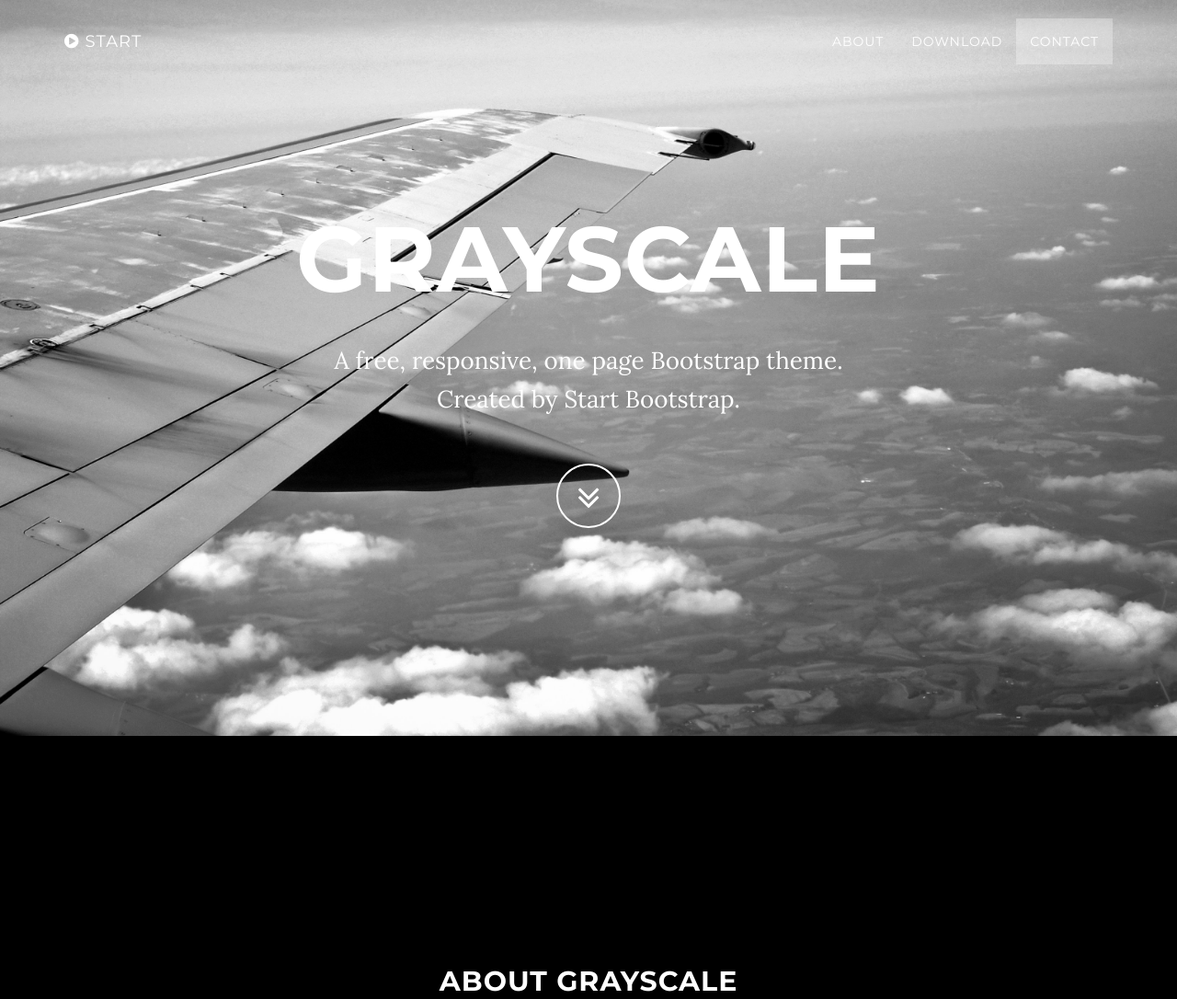
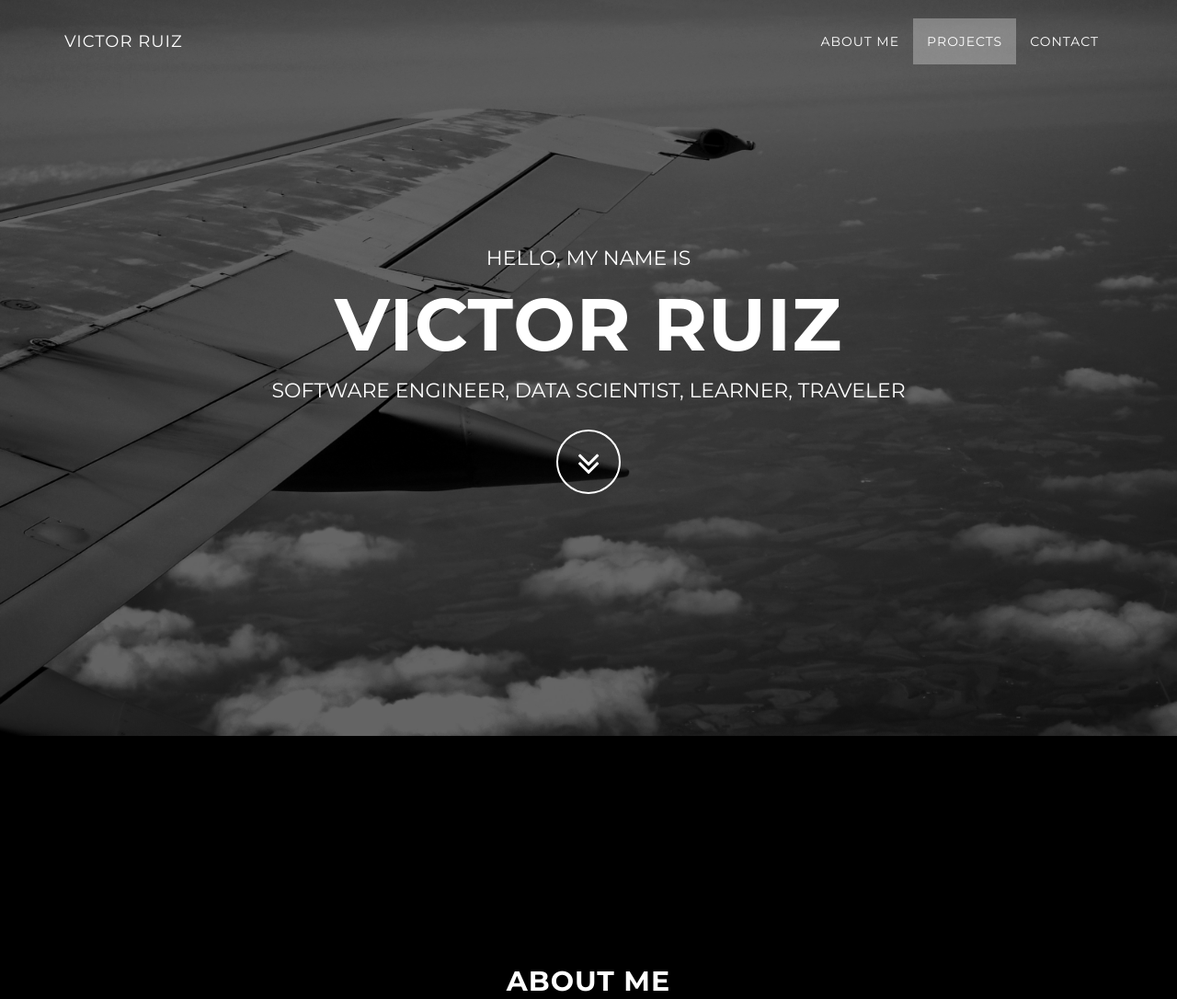
Before and after one commit to vruizext/victor-ruiz-net, a plain HTML site: page index.html in a window 1280 px wide. Shown: the top 1086 px of the page at 92% size. Drawn offline with Linux system fonts and the light colour scheme; some packages are replaced by stand-ins of ours.

Commit message:
first version, no projects

```diff
--- a/index.html
+++ b/index.html
@@ -41,7 +41,7 @@
                     <i class="fa fa-bars"></i>
                 </button>
                 <a class="navbar-brand page-scroll" href="#page-top">
-                    <i class="fa fa-play-circle"></i>  <span class="light">Start</span>
+                    <span class="light">VICTOR RUIZ</span>
                 </a>
             </div>
 
@@ -53,10 +53,10 @@
                         <a href="#page-top"></a>
                     </li>
                     <li>
-                        <a class="page-scroll" href="#about">About</a>
+                        <a class="page-scroll" href="#about">About Me</a>
                     </li>
                     <li>
-                        <a class="page-scroll" href="#download">Download</a>
+                        <a class="page-scroll" href="#download">Projects</a>
                     </li>
                     <li>
                         <a class="page-scroll" href="#contact">Contact</a>
@@ -74,8 +74,9 @@
             <div class="container">
                 <div class="row">
                     <div class="col-md-8 col-md-offset-2">
-                        <h1 class="brand-heading">Grayscale</h1>
-                        <p class="intro-text">A free, responsive, one page Bootstrap theme.<br>Created by Start Bootstrap.</p>
+                        <p class="intro-text">Hello, my name is</p>
+                        <h1 class="brand-heading">Victor Ruiz</h1>
+                        <p class="intro-text">Software Engineer, Data Scientist, Learner, Traveler</p>
                         <a href="#about" class="btn btn-circle page-scroll">
                             <i class="fa fa-angle-double-down animated"></i>
                         </a>
@@ -89,10 +90,14 @@
     <section id="about" class="container content-section text-center">
         <div class="row">
             <div class="col-lg-8 col-lg-offset-2">
-                <h2>About Grayscale</h2>
-                <p>Grayscale is a free Bootstrap 3 theme created by Start Bootstrap. It can be yours right now, simply download the template on <a href="http://startbootstrap.com/template-overviews/grayscale/">the preview page</a>. The theme is open source, and you can use it for any purpose, personal or commercial.</p>
-                <p>This theme features stock photos by <a href="http://gratisography.com/">Gratisography</a> along with a custom Google Maps skin courtesy of <a href="http://snazzymaps.com/">Snazzy Maps</a>.</p>
-                <p>Grayscale includes full HTML, CSS, and custom JavaScript files along with LESS files for easy customization.</p>
+                <h2>About Me</h2>
+                <img class="img-circle" style="margin-bottom: 25px" src="img/aboutme.png" alt>
+                <p>I am Victor, long-life traveler and learner, Software Engineer that loves to write great code,
+                    Data Scientist that has fun hacking with data now and then.</p>
+                <p>I am fluent with Python, Java, PHP and R, have extensive experience working with SQL and noSQL
+                    databases such as mySQL, Redis, Solr or elasticsearch and with some popular MVC frameworks such as
+                    Flask, Django, Yii, Zend or Struts.</p>
+                <p>Programming is not just a job for me, it's a passion.</p>
             </div>
         </div>
     </section>
@@ -102,16 +107,29 @@
         <div class="download-section">
             <div class="container">
                 <div class="col-lg-8 col-lg-offset-2">
-                    <h2>Download Grayscale</h2>
-                    <p>You can download Grayscale for free on the preview page at Start Bootstrap.</p>
-                    <a href="http://startbootstrap.com/template-overviews/grayscale/" class="btn btn-default btn-lg">Visit Download Page</a>
+                    <h2>Contact Victor</h2>
+                    <p>I am available for freelance.</p>
+                    <p>Can't wait for the next challenging project. Could be yours?</p>
+                    <p><a href="mailto:info@victor-ruiz.net">info@victor-ruiz.net</a>
+                    </p>
+                    <ul class="list-inline banner-social-buttons">
+                        <li>
+                            <a href="https://twitter.com/bik_tor" class="btn btn-default btn-lg"><i class="fa fa-twitter fa-fw"></i> <span class="network-name">twitter</span></a>
+                        </li>
+                        <li>
+                            <a href="https://github.com/vruizext" class="btn btn-default btn-lg"><i class="fa fa-github fa-fw"></i> <span class="network-name">github</span></a>
+                        </li>
+                        <li>
+                            <a href="https://www.linkedin.com/in/vruizext" class="btn btn-default btn-lg"><i class="fa fa-linkedin fa-fw"></i> <span class="network-name">linkedIn</span></a>
+                        </li>
+                    </ul>
                 </div>
             </div>
         </div>
     </section>
 
     <!-- Contact Section -->
-    <section id="contact" class="container content-section text-center">
+    <!--<section id="contact" class="container content-section text-center">
         <div class="row">
             <div class="col-lg-8 col-lg-offset-2">
                 <h2>Contact Start Bootstrap</h2>
@@ -120,26 +138,26 @@
                 </p>
                 <ul class="list-inline banner-social-buttons">
                     <li>
-                        <a href="https://twitter.com/SBootstrap" class="btn btn-default btn-lg"><i class="fa fa-twitter fa-fw"></i> <span class="network-name">Twitter</span></a>
+                        <a href="https://twitter.com/bik_tor" class="btn btn-default btn-lg"><i class="fa fa-twitter fa-fw"></i> <span class="network-name">twitter</span></a>
                     </li>
                     <li>
-                        <a href="https://github.com/IronSummitMedia/startbootstrap" class="btn btn-default btn-lg"><i class="fa fa-github fa-fw"></i> <span class="network-name">Github</span></a>
+                        <a href="https://github.com/vruizext" class="btn btn-default btn-lg"><i class="fa fa-github fa-fw"></i> <span class="network-name">github</span></a>
                     </li>
                     <li>
-                        <a href="https://plus.google.com/+Startbootstrap/posts" class="btn btn-default btn-lg"><i class="fa fa-google-plus fa-fw"></i> <span class="network-name">Google+</span></a>
+                        <a href="https://www.linkedin.com/in/vruizext" class="btn btn-default btn-lg"><i class="fa fa-linkedin fa-fw"></i> <span class="network-name">linkedIn</span></a>
                     </li>
                 </ul>
             </div>
         </div>
-    </section>
+    </section>-->
 
     <!-- Map Section -->
-    <div id="map"></div>
+    <!--<div id="map"></div>-->
 
     <!-- Footer -->
     <footer>
         <div class="container text-center">
-            <p>Copyright &copy; Your Website 2014</p>
+            <p style="font-family: 'SourceSansPro';">Copyright &copy; Victor Ruiz 2015</p>
         </div>
     </footer>
 
--- a/js/grayscale.js
+++ b/js/grayscale.js
@@ -31,148 +31,148 @@ $('.navbar-collapse ul li a').click(function() {
 
 // Google Maps Scripts
 // When the window has finished loading create our google map below
-google.maps.event.addDomListener(window, 'load', init);
+//google.maps.event.addDomListener(window, 'load', init);
 
 function init() {
     // Basic options for a simple Google Map
     // For more options see: https://developers.google.com/maps/documentation/javascript/reference#MapOptions
-    var mapOptions = {
+    //var mapOptions = {
         // How zoomed in you want the map to start at (always required)
-        zoom: 15,
+        //zoom: 15,
 
         // The latitude and longitude to center the map (always required)
-        center: new google.maps.LatLng(40.6700, -73.9400), // New York
+        //center: new google.maps.LatLng(40.6700, -73.9400), // New York
 
         // Disables the default Google Maps UI components
-        disableDefaultUI: true,
-        scrollwheel: false,
-        draggable: false,
+        //disableDefaultUI: true,
+        //scrollwheel: false,
+        //draggable: false,
 
         // How you would like to style the map.
         // This is where you would paste any style found on Snazzy Maps.
-        styles: [{
-            "featureType": "water",
-            "elementType": "geometry",
-            "stylers": [{
-                "color": "#000000"
-            }, {
-                "lightness": 17
-            }]
-        }, {
-            "featureType": "landscape",
-            "elementType": "geometry",
-            "stylers": [{
-                "color": "#000000"
-            }, {
-                "lightness": 20
-            }]
-        }, {
-            "featureType": "road.highway",
-            "elementType": "geometry.fill",
-            "stylers": [{
-                "color": "#000000"
-            }, {
-                "lightness": 17
-            }]
-        }, {
-            "featureType": "road.highway",
-            "elementType": "geometry.stroke",
-            "stylers": [{
-                "color": "#000000"
-            }, {
-                "lightness": 29
-            }, {
-                "weight": 0.2
-            }]
-        }, {
-            "featureType": "road.arterial",
-            "elementType": "geometry",
-            "stylers": [{
-                "color": "#000000"
-            }, {
-                "lightness": 18
-            }]
-        }, {
-            "featureType": "road.local",
-            "elementType": "geometry",
-            "stylers": [{
-                "color": "#000000"
-            }, {
-                "lightness": 16
-            }]
-        }, {
-            "featureType": "poi",
-            "elementType": "geometry",
-            "stylers": [{
-                "color": "#000000"
-            }, {
-                "lightness": 21
-            }]
-        }, {
-            "elementType": "labels.text.stroke",
-            "stylers": [{
-                "visibility": "on"
-            }, {
-                "color": "#000000"
-            }, {
-                "lightness": 16
-            }]
-        }, {
-            "elementType": "labels.text.fill",
-            "stylers": [{
-                "saturation": 36
-            }, {
-                "color": "#000000"
-            }, {
-                "lightness": 40
-            }]
-        }, {
-            "elementType": "labels.icon",
-            "stylers": [{
-                "visibility": "off"
-            }]
-        }, {
-            "featureType": "transit",
-            "elementType": "geometry",
-            "stylers": [{
-                "color": "#000000"
-            }, {
-                "lightness": 19
-            }]
-        }, {
-            "featureType": "administrative",
-            "elementType": "geometry.fill",
-            "stylers": [{
-                "color": "#000000"
-            }, {
-                "lightness": 20
-            }]
-        }, {
-            "featureType": "administrative",
-            "elementType": "geometry.stroke",
-            "stylers": [{
-                "color": "#000000"
-            }, {
-                "lightness": 17
-            }, {
-                "weight": 1.2
-            }]
-        }]
-    };
+    //    styles: [{
+    //        "featureType": "water",
+    //        "elementType": "geometry",
+    //        "stylers": [{
+    //            "color": "#000000"
+    //        }, {
+    //            "lightness": 17
+    //        }]
+    //    }, {
+    //        "featureType": "landscape",
+    //        "elementType": "geometry",
+    //        "stylers": [{
+    //            "color": "#000000"
+    //        }, {
+    //            "lightness": 20
+    //        }]
+    //    }, {
+    //        "featureType": "road.highway",
+    //        "elementType": "geometry.fill",
+    //        "stylers": [{
+    //            "color": "#000000"
+    //        }, {
+    //            "lightness": 17
+    //        }]
+    //    }, {
+    //        "featureType": "road.highway",
+    //        "elementType": "geometry.stroke",
+    //        "stylers": [{
+    //            "color": "#000000"
+    //        }, {
+    //            "lightness": 29
+    //        }, {
+    //            "weight": 0.2
+    //        }]
+    //    }, {
+    //        "featureType": "road.arterial",
+    //        "elementType": "geometry",
+    //        "stylers": [{
+    //            "color": "#000000"
+    //        }, {
+    //            "lightness": 18
+    //        }]
+    //    }, {
+    //        "featureType": "road.local",
+    //        "elementType": "geometry",
+    //        "stylers": [{
+    //            "color": "#000000"
+    //        }, {
+    //            "lightness": 16
+    //        }]
+    //    }, {
+    //        "featureType": "poi",
+    //        "elementType": "geometry",
+    //        "stylers": [{
+    //            "color": "#000000"
+    //        }, {
+    //            "lightness": 21
+    //        }]
+    //    }, {
+    //        "elementType": "labels.text.stroke",
+    //        "stylers": [{
+    //            "visibility": "on"
+    //        }, {
+    //            "color": "#000000"
+    //        }, {
+    //            "lightness": 16
+    //        }]
+    //    }, {
+    //        "elementType": "labels.text.fill",
+    //        "stylers": [{
+    //            "saturation": 36
+    //        }, {
+    //            "color": "#000000"
+    //        }, {
+    //            "lightness": 40
+    //        }]
+    //    }, {
+    //        "elementType": "labels.icon",
+    //        "stylers": [{
+    //            "visibility": "off"
+    //        }]
+    //    }, {
+    //        "featureType": "transit",
+    //        "elementType": "geometry",
+    //        "stylers": [{
+    //            "color": "#000000"
+    //        }, {
+    //            "lightness": 19
+    //        }]
+    //    }, {
+    //        "featureType": "administrative",
+    //        "elementType": "geometry.fill",
+    //        "stylers": [{
+    //            "color": "#000000"
+    //        }, {
+    //            "lightness": 20
+    //        }]
+    //    }, {
+    //        "featureType": "administrative",
+    //        "elementType": "geometry.stroke",
+    //        "stylers": [{
+    //            "color": "#000000"
+    //        }, {
+    //            "lightness": 17
+    //        }, {
+    //            "weight": 1.2
+    //        }]
+    //    }]
+    //};
 
     // Get the HTML DOM element that will contain your map
     // We are using a div with id="map" seen below in the <body>
-    var mapElement = document.getElementById('map');
+    //var mapElement = document.getElementById('map');
 
     // Create the Google Map using out element and options defined above
-    var map = new google.maps.Map(mapElement, mapOptions);
+    //var map = new google.maps.Map(mapElement, mapOptions);
 
     // Custom Map Marker Icon - Customize the map-marker.png file to customize your icon
-    var image = 'img/map-marker.png';
-    var myLatLng = new google.maps.LatLng(40.6700, -73.9400);
-    var beachMarker = new google.maps.Marker({
-        position: myLatLng,
-        map: map,
-        icon: image
-    });
+    //var image = 'img/map-marker.png';
+    //var myLatLng = new google.maps.LatLng(40.6700, -73.9400);
+    //var beachMarker = new google.maps.Marker({
+    //    position: myLatLng,
+    //    map: map,
+     //   icon: image
+    //});
 }
--- a/less/grayscale.less
+++ b/less/grayscale.less
@@ -1,10 +1,15 @@
 @import "variables.less";
 @import "mixins.less";
+
+@font-face {
+  font-family: 'SourceSansPro';
+  src: url('../fonts/SourceSansPro-Regular.ttf') format('truetype');
+}
 
 body {
     width: 100%;
     height: 100%;
-    font-family: "Lora","Helvetica Neue",Helvetica,Arial,sans-serif;
+    font-family: "SourceSansPro","Helvetica Neue",Helvetica,Arial,sans-serif;
     color: white;
     background-color: black;
 }
@@ -27,13 +32,18 @@ h6 {
     letter-spacing: 1px;
 }
 
+h1 {
+  margin: 0 0 10px;
+}
+
 p {
-    margin: 0 0 25px;
+    margin: 0 0 5px;
     font-size: 18px;
+    font-weight: 100;
     line-height: 1.5;
     @media(min-width:768px) {
-        margin: 0 0 35px;
-        font-size: 20px;
+        margin: 0 0 10px;
+        font-size: 18px;
         line-height: 1.6;
     }
 }
@@ -136,13 +146,15 @@ a {
     background-size: cover;
     -o-background-size: cover;
     .intro-body {
+        background: rgba(0,0,0,0.6);
+      z-index: 2;
         display: table-cell;
         vertical-align: middle;
         .brand-heading {
             font-size: 40px;
         }
         .intro-text {
-            font-size: 18px;
+            font-size: 16px;
         }
     }
     @media(min-width:768px) {
@@ -150,10 +162,12 @@ a {
         padding: 0;
         .intro-body {
             .brand-heading {
-                font-size: 100px;
+                font-size: 80px;
             }
             .intro-text {
-                font-size: 26px;
+                font-family: "Montserrat","Helvetica Neue",Helvetica,Arial,sans-serif;
+                text-transform: uppercase;
+                font-size: 22px;
             }
         }
     }
```
Also changed, not shown: css/grayscale.css, fonts/SourceSansPro-Regular.ttf (added), img/17H.jpg (deleted), img/aboutme.png (added).
